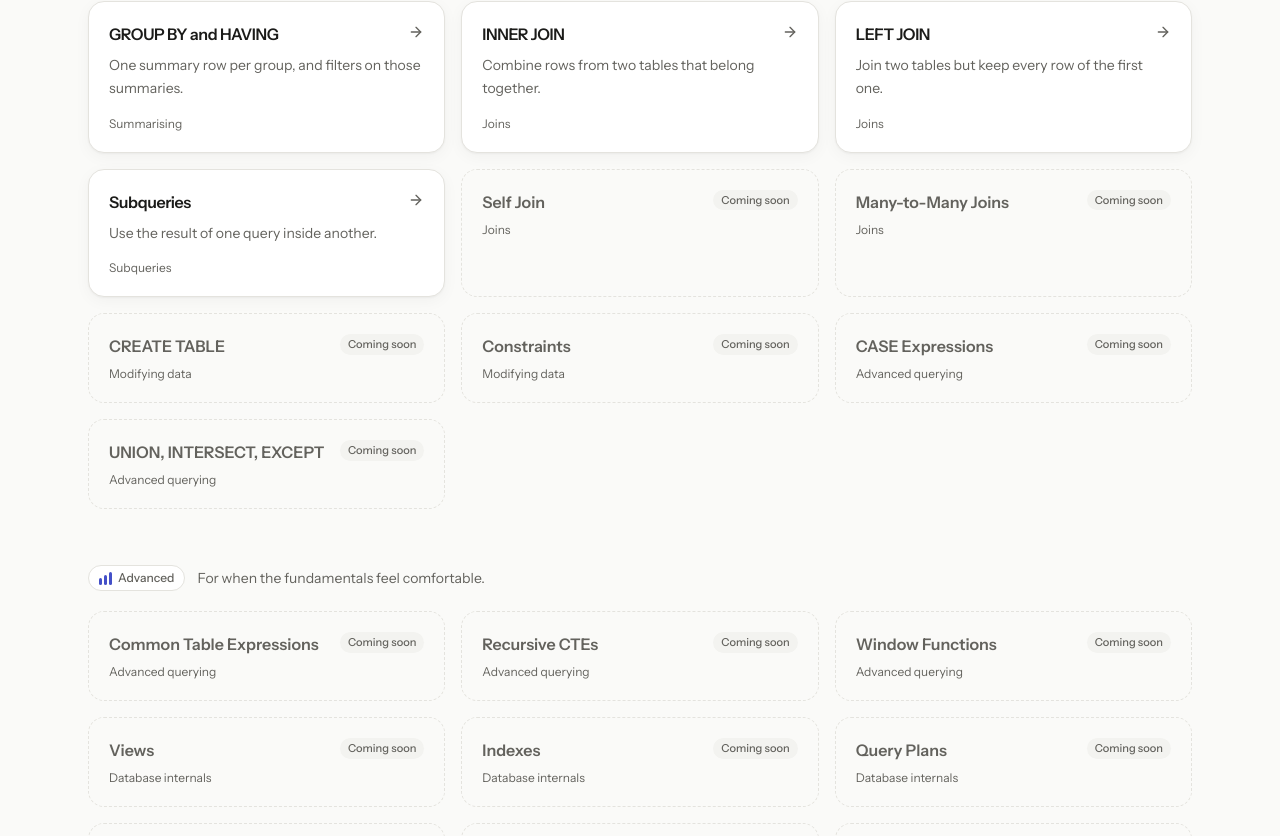
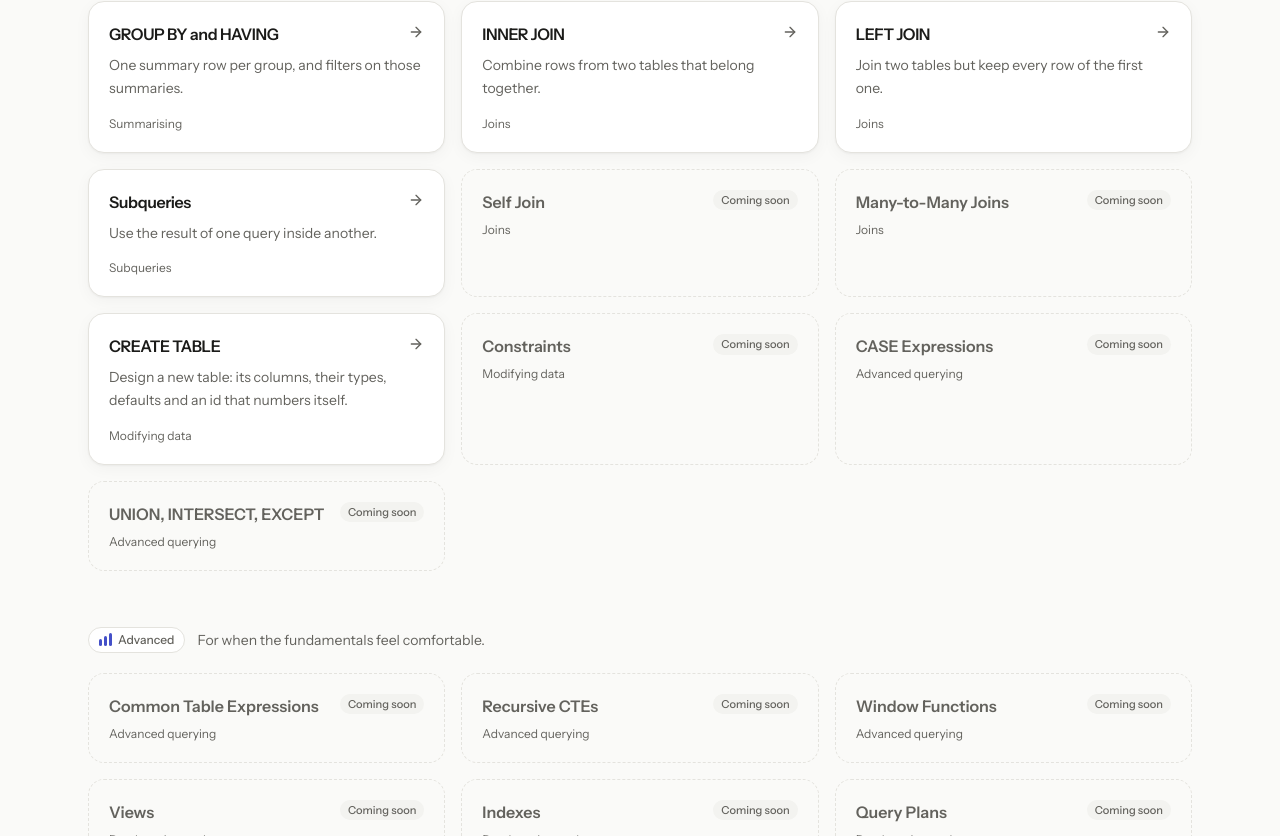
Before and after one commit to vanmanh49/stepwise, a React (Vite) app: page /sql in a window 1280 px wide. Shown: the part 971-1807 px from the top of the page. Built offline with nearby package versions, Linux system fonts and the light colour scheme.

Commit message:
Add CREATE TABLE lesson

```diff
--- a/src/lessons/registry.ts
+++ b/src/lessons/registry.ts
@@ -49,6 +49,7 @@ import { queue } from './data-structures/queue';
 import { stack } from './data-structures/stack';
 import { string } from './data-structures/string';
 import { aggregates } from './sql/aggregates';
+import { createTable } from './sql/create-table';
 import { deleteLesson } from './sql/delete';
 import { distinct } from './sql/distinct';
 import { groupByHaving } from './sql/group-by-having';
@@ -126,6 +127,7 @@ export const lessons: Lesson[] = [
   innerJoin,
   leftJoin,
   subqueries,
+  createTable,
 ];
 
 const byId = new Map(lessons.map((lesson) => [lesson.id, lesson]));
--- /dev/null
+++ b/src/lessons/sql/create-table.ts
@@ -0,0 +1,135 @@
+import { datasets } from '../../sql/datasets';
+import { scriptViewAt } from '../../sql/scriptSteps';
+import type { Lesson } from '../../types/lesson';
+
+const query =
+  "CREATE TABLE clubs (id INTEGER PRIMARY KEY, name TEXT, founded INTEGER);\nINSERT INTO clubs (name, founded) VALUES ('Chess', 2019), ('Drama', 2021);\nSELECT * FROM clubs;";
+
+export const createTable: Lesson = {
+  id: 'create-table',
+  title: 'CREATE TABLE',
+  category: 'sql',
+  difficulty: 'intermediate',
+  group: 'Modifying data',
+  description: 'Design a new table: its columns, their types, defaults and an id that numbers itself.',
+  keywords: ['create table', 'schema', 'column type', 'integer', 'text', 'real', 'default', 'primary key', 'drop table'],
+  prerequisites: ['insert'],
+  overview:
+    'CREATE TABLE makes a new, empty table. You give it a name and list its columns, each with a type such as INTEGER, REAL or TEXT, and optionally a default value or a rule. DROP TABLE removes a table and all its rows.',
+  concept: [
+    'A table is like a form with fixed fields. CREATE TABLE designs the form: CREATE TABLE clubs (id INTEGER PRIMARY KEY, name TEXT, founded INTEGER) says every club has an id, a name and a founding year.',
+    'The type says what a column holds. INTEGER is for whole numbers, REAL for numbers with decimals, and TEXT for words. SQLite is relaxed about types: it converts \'2020\' to the number 2020 for an INTEGER column, but keeps text that is not a number as text.',
+    'A column marked INTEGER PRIMARY KEY becomes the table’s id: each row’s id is unique, and when you insert a row without one, SQLite gives it the next number. DEFAULT gives a column a value to use whenever an INSERT leaves it out.',
+    'The new table starts empty; INSERT adds the rows. If you need to start over, DROP TABLE clubs removes the table completely, and DROP TABLE IF EXISTS clubs does so only when it exists, so it never fails.',
+  ],
+  howItWorks: [
+    'CREATE TABLE gives the table a name that no other table uses.',
+    'Each column gets a name and a type: INTEGER, REAL or TEXT.',
+    'INTEGER PRIMARY KEY makes a column the self-numbering id; DEFAULT sets a value for when a column is left out.',
+    'The table starts with no rows; INSERT adds them.',
+    'DROP TABLE removes a table and every row in it.',
+  ],
+  visualization: {
+    kind: 'sql',
+    dataset: 'school',
+    initialQuery: query,
+    examples: [
+      {
+        label: 'Types convert',
+        query: "CREATE TABLE scores (name TEXT, points INTEGER, ratio REAL);\nINSERT INTO scores VALUES ('Mai', '42', '0.5'), ('Tuan', 7, 1);\nSELECT * FROM scores;",
+      },
+      {
+        label: 'DEFAULT values',
+        query:
+          "CREATE TABLE tasks (id INTEGER PRIMARY KEY, title TEXT, status TEXT DEFAULT 'open', priority INTEGER DEFAULT 3);\nINSERT INTO tasks (title) VALUES ('Read chapter 2');\nSELECT * FROM tasks;",
+      },
+      {
+        label: 'Automatic ids',
+        query: "CREATE TABLE rooms (id INTEGER PRIMARY KEY, name TEXT);\nINSERT INTO rooms (name) VALUES ('A1'), ('B2'), ('C3');\nSELECT * FROM rooms;",
+      },
+      {
+        label: 'Drop and recreate',
+        query:
+          "DROP TABLE IF EXISTS clubs;\nCREATE TABLE clubs (id INTEGER PRIMARY KEY, name TEXT);\nDROP TABLE clubs;\nCREATE TABLE clubs (id INTEGER PRIMARY KEY, name TEXT, members INTEGER DEFAULT 0);\nINSERT INTO clubs (name) VALUES ('Chess');\nSELECT * FROM clubs;",
+      },
+    ],
+    exercises: [
+      {
+        id: 'rooms',
+        prompt: 'Create a table rooms with an id that numbers itself, a name (text) and seats (a whole number).',
+        solution: 'CREATE TABLE rooms (id INTEGER PRIMARY KEY, name TEXT, seats INTEGER);',
+        orderMatters: false,
+        probes: ['SELECT * FROM rooms', "INSERT INTO rooms (name, seats) VALUES ('Lab', '30'); SELECT id, name, seats FROM rooms"],
+        hint: 'id INTEGER PRIMARY KEY numbers itself; seats should be INTEGER so 30 is stored as a number.',
+      },
+      {
+        id: 'clubs',
+        prompt: 'Create a table clubs with an id that numbers itself and a name, then add the clubs Chess, Drama and Music.',
+        solution: "CREATE TABLE clubs (id INTEGER PRIMARY KEY, name TEXT);\nINSERT INTO clubs (name) VALUES ('Chess'), ('Drama'), ('Music');",
+        orderMatters: false,
+        probes: ['SELECT id, name FROM clubs'],
+        hint: 'Separate the two statements with a semicolon.',
+      },
+    ],
+  },
+  code: query,
+  prosCons: {
+    pros: ['Describes exactly what every row looks like', 'Types and defaults keep data consistent', 'INTEGER PRIMARY KEY gives every row a unique id for free'],
+    cons: ['Changing a table’s design later takes extra work', 'SQLite converts values loosely, so a wrong type can go unnoticed'],
+    useWhen: ['Starting to store a new kind of record', 'Making a scratch table for intermediate results'],
+    avoidWhen: ['The data fits an existing table; add rows to it instead'],
+  },
+  applications: [
+    'Designing the tables of a new app: users, posts, comments',
+    'Creating a table to collect the results of a report',
+    'Setting up test data for an exercise or experiment',
+  ],
+  commonMistakes: [
+    'Using a name that another table already has.',
+    'Storing numbers in a TEXT column, so they sort as text ("10" before "9").',
+    'Forgetting a primary key, which makes rows hard to tell apart.',
+    'Writing INT PRIMARY KEY and expecting automatic ids; in SQLite only INTEGER PRIMARY KEY numbers itself.',
+  ],
+  quiz: [
+    {
+      id: 'q1',
+      type: 'predict-next',
+      prompt: 'clubs has just been created. How many rows does it have before the INSERT runs?',
+      view: scriptViewAt(datasets.school, query, 1),
+      options: ['0', '2', '1'],
+      answer: 0,
+      explanation: 'A new table is always empty. The INSERT in the next statement adds the two clubs.',
+    },
+    {
+      id: 'q2',
+      type: 'code',
+      prompt: 'What is stored in points?',
+      code: "CREATE TABLE s (points INTEGER);\nINSERT INTO s VALUES ('42');",
+      options: ['The number 42', "The text '42'", 'NULL'],
+      answer: 0,
+      explanation: "An INTEGER column converts text that is a whole number, so '42' becomes 42.",
+    },
+    {
+      id: 'q3',
+      type: 'multiple-choice',
+      prompt: 'tasks has status TEXT DEFAULT \'open\'. What does INSERT INTO tasks (title) VALUES (\'Read\') store in status?',
+      options: ["'open'", 'NULL', "'Read'"],
+      answer: 0,
+      explanation: 'A column left out of an INSERT gets its DEFAULT.',
+    },
+    {
+      id: 'q4',
+      type: 'multiple-choice',
+      prompt: 'What is the difference between DELETE FROM clubs and DROP TABLE clubs?',
+      options: ['DELETE removes the rows and keeps the table; DROP removes the table too', 'They are the same', 'DROP only removes the first row'],
+      answer: 0,
+      explanation: 'After DELETE you can still insert into clubs. After DROP TABLE, clubs no longer exists.',
+    },
+  ],
+  summary: [
+    'CREATE TABLE name (column TYPE, …) makes a new, empty table.',
+    'INTEGER, REAL and TEXT are the column types; SQLite converts values that fit.',
+    'INTEGER PRIMARY KEY numbers rows itself; DEFAULT fills columns an INSERT leaves out.',
+    'DROP TABLE removes a table and its rows.',
+  ],
+};
```
Also changed, not shown: 1 other file (tests, documents, lock files or other folders).
